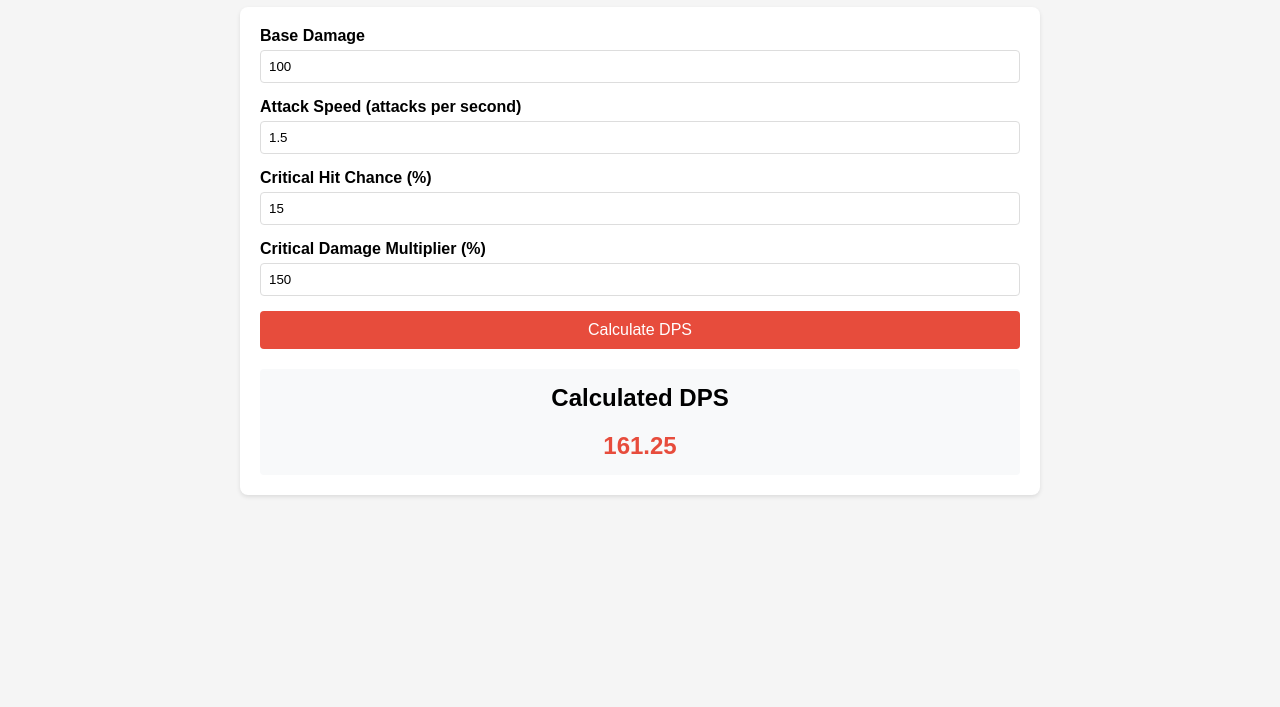
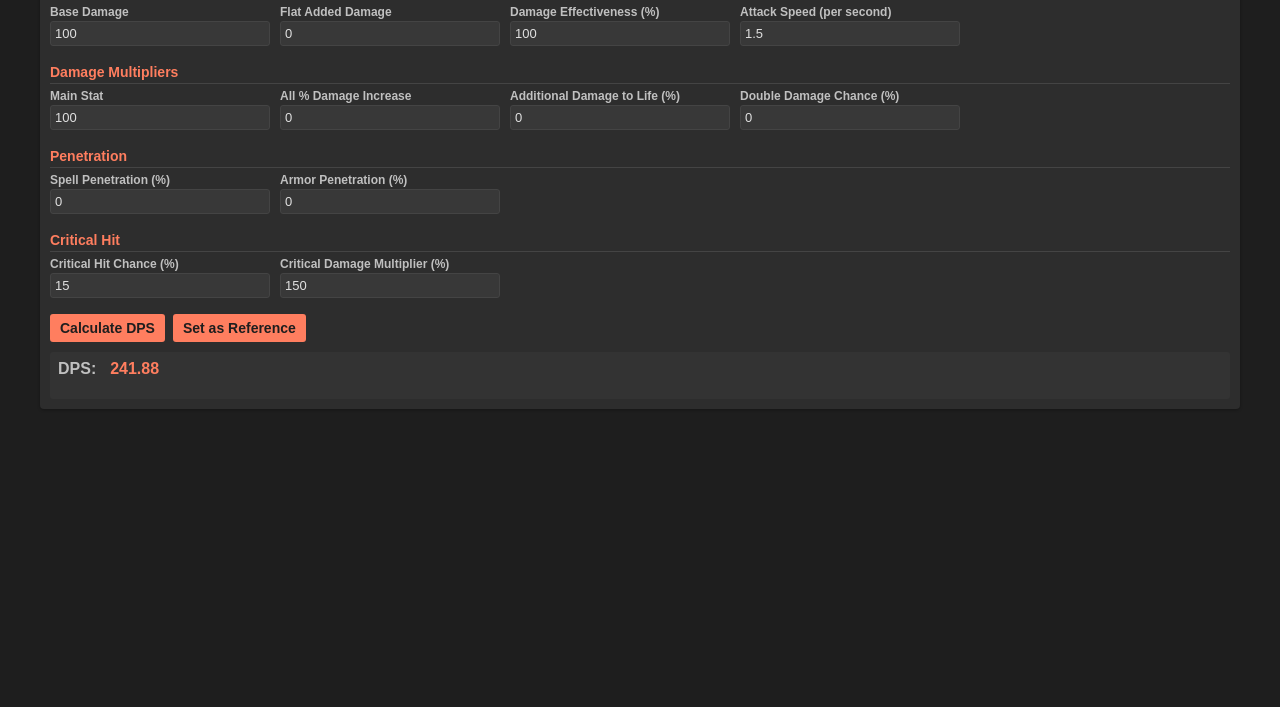
Before and after one commit to chhallchase/TorchlightInfiniteDPS, a plain HTML site: page index.html in a window 1280 px wide. Shown: the part 93-800 px from the top of the page. Drawn offline with Linux system fonts and the light colour scheme.

Commit message:
implemented a lot

```diff
--- /dev/null
+++ b/calculator.js
@@ -0,0 +1,243 @@
+/**
+ * Torchlight Infinite DPS Calculator
+ *
+ * This calculator follows the game's damage formula:
+ * damage = Base Damage × (1 + all damage increase percentages) × (1 + additional damage increase percentage 1) × ...
+ */
+
+// Variables to store reference values
+let referenceDPS = 0;
+let referenceActive = false;
+
+// Save all calculator values to localStorage
+function saveCalculatorValues() {
+    const inputs = document.querySelectorAll('input');
+    const savedValues = {};
+
+    // Save all input values
+    inputs.forEach(input => {
+        savedValues[input.id] = input.value;
+    });
+
+    // Save reference state if active
+    if (referenceActive) {
+        savedValues['referenceActive'] = true;
+        savedValues['referenceDPS'] = referenceDPS;
+    }
+
+    // Store in localStorage
+    localStorage.setItem('torchlightDPSCalculator', JSON.stringify(savedValues));
+}
+
+// Load calculator values from localStorage
+function loadCalculatorValues() {
+    const savedData = localStorage.getItem('torchlightDPSCalculator');
+
+    if (savedData) {
+        const savedValues = JSON.parse(savedData);
+
+        // Restore input values
+        Object.keys(savedValues).forEach(key => {
+            if (key !== 'referenceActive' && key !== 'referenceDPS') {
+                const inputElement = document.getElementById(key);
+                if (inputElement) {
+                    inputElement.value = savedValues[key];
+                }
+            }
+        });
+
+        // Restore reference if it was active
+        if (savedValues.referenceActive) {
+            referenceActive = true;
+            referenceDPS = parseFloat(savedValues.referenceDPS);
+
+            // Update UI for comparison mode
+            document.getElementById('dpsCompare').style.display = 'block';
+            document.getElementById('setReferenceBtn').style.display = 'none';
+            document.getElementById('cancelReferenceBtn').style.display = 'inline-block';
+
+            // Display reference DPS
+            document.getElementById('dpsReference').textContent = referenceDPS.toFixed(2);
+        }
+
+        // Recalculate DPS with loaded values
+        calculateDPS();
+    }
+}
+
+// Calculate DPS when button is clicked
+function calculateDPS() {
+    // Get base stats input values
+    const baseDamage = parseFloat(document.getElementById('baseDamage').value) || 0;
+    const flatAddedDamage = parseFloat(document.getElementById('flatAddedDamage').value) || 0;
+    const damageEffectiveness = parseFloat(document.getElementById('damageEffectiveness').value) || 100;
+    const attackSpeed = parseFloat(document.getElementById('attackSpeed').value) || 0;
+
+    // Get damage multipliers
+    const mainStat = parseFloat(document.getElementById('mainStat').value) || 0;
+    const damageIncrease = parseFloat(document.getElementById('damageIncrease').value) || 0;
+    const lifeMultiplier = parseFloat(document.getElementById('lifeMultiplier').value) || 0;
+    const doubleDamageChance = parseFloat(document.getElementById('doubleDamageChance').value) || 0;
+
+    // Get penetration values
+    const spellPenetration = parseFloat(document.getElementById('spellPenetration').value) || 0;
+    const armorPenetration = parseFloat(document.getElementById('armorPenetration').value) || 0;
+
+    // Get critical hit values
+    const critChance = parseFloat(document.getElementById('critChance').value) || 0;
+    const critMultiplier = parseFloat(document.getElementById('critMultiplier').value) || 100;
+
+    // Calculate effective flat added damage based on skill's effectiveness
+    const effectiveFlatDamage = flatAddedDamage * (damageEffectiveness / 100);
+
+    // Calculate total base damage (base + effective flat added)
+    const totalBaseDamage = baseDamage + effectiveFlatDamage;
+
+    // Calculate damage with buckets according to Torchlight Infinite formula
+    // damage = Base Damage × (1 + all damage increase percentages) × (1 + additional damage increase percentage 1) × ...
+
+    // Bucket 1: All % damage increases
+    const damageIncreaseMult = 1 + (damageIncrease / 100);
+
+    // Bucket 2: Main stat (0.5% per point)
+    const mainStatMult = 1 + (mainStat * 0.5 / 100);
+
+    // Bucket 3: Additional damage to life
+    const lifeDamageMult = 1 + (lifeMultiplier / 100);
+
+    // Bucket 4: Spell penetration
+    const spellPenMult = 1 + (spellPenetration / 100);
+
+    // Bucket 5: Armor penetration
+    const armorPenMult = 1 + (armorPenetration / 100);
+
+    // Calculate base hit damage with all multipliers
+    const damagePerHit = totalBaseDamage * damageIncreaseMult * mainStatMult *
+                         lifeDamageMult * spellPenMult * armorPenMult;
+
+    // Cap crit chance and double damage chance at 100%
+    const effectiveCritChance = Math.min(critChance, 100);
+    const effectiveDoubleDamageChance = Math.min(doubleDamageChance, 100);
+
+    // Calculate average damage considering critical hits and double damage
+    // Critical hit multiplier (e.g., 150% = 1.5x damage)
+    const critMultiplierFactor = critMultiplier / 100;
+
+    // Calculate average damage with critical hits
+    let avgDamageWithCrits = damagePerHit * (1 + (effectiveCritChance / 100) * (critMultiplierFactor - 1));
+
+    // Apply double damage chance (each hit has X% chance to deal 2x damage)
+    const avgDamagePerHit = avgDamageWithCrits * (1 + (effectiveDoubleDamageChance / 100));
+
+    // Calculate DPS
+    const totalDPS = avgDamagePerHit * attackSpeed;
+
+    // Display the result
+    document.getElementById('dpsResult').textContent = totalDPS.toFixed(2);
+
+    // If reference mode is active, update the comparison
+    if (referenceActive) {
+        updateComparison(totalDPS);
+    }
+
+    // Save values to localStorage
+    saveCalculatorValues();
+
+    return totalDPS;
+}
+
+// Set current values as reference
+function setReference() {
+    // Calculate and store the current DPS as reference
+    referenceDPS = calculateDPS();
+    referenceActive = true;
+
+    // Update UI for comparison mode
+    document.getElementById('dpsCompare').style.display = 'block';
+    document.getElementById('setReferenceBtn').style.display = 'none';
+    document.getElementById('cancelReferenceBtn').style.display = 'inline-block';
+
+    // Display reference DPS
+    document.getElementById('dpsReference').textContent = referenceDPS.toFixed(2);
+
+    // Initialize comparison
+    updateComparison(referenceDPS);
+
+    // Save state to localStorage
+    saveCalculatorValues();
+}
+
+// Cancel reference comparison
+function cancelReference() {
+    referenceActive = false;
+
+    // Update UI to hide comparison
+    document.getElementById('dpsCompare').style.display = 'none';
+    document.getElementById('setReferenceBtn').style.display = 'inline-block';
+    document.getElementById('cancelReferenceBtn').style.display = 'none';
+
+    // Save state to localStorage
+    saveCalculatorValues();
+}
+
+// Update the comparison display
+function updateComparison(currentDPS) {
+    const dpsChange = currentDPS - referenceDPS;
+    const percentChange = (dpsChange / referenceDPS) * 100;
+
+    // Format the display with + or - sign and colors
+    const changeElement = document.getElementById('dpsChange');
+
+    // Format with sign, value and percentage
+    let displayText = '';
+    if (dpsChange >= 0) {
+        displayText = `+${dpsChange.toFixed(2)} (${percentChange.toFixed(2)}%)`;
+        changeElement.style.color = '#4CAF50'; // Green for positive
+    } else {
+        displayText = `${dpsChange.toFixed(2)} (${percentChange.toFixed(2)}%)`;
+        changeElement.style.color = '#F44336'; // Red for negative
+    }
+
+    changeElement.textContent = displayText;
+}
+
+// Initialize calculator on page load
+window.onload = function() {
+    // Load saved values
+    loadCalculatorValues();
+
+    // If no saved values, calculate with defaults
+    if (!localStorage.getItem('torchlightDPSCalculator')) {
+        calculateDPS();
+    }
+};
+
+// Add event listeners to recalculate when inputs change
+document.addEventListener('DOMContentLoaded', function() {
+    const inputs = document.querySelectorAll('input');
+    inputs.forEach(input => {
+        input.addEventListener('input', calculateDPS);
+    });
+});
+
+// Calculate initial DPS on page load
+window.onload = calculateDPS;
+
+// Add event listeners to recalculate when inputs change
+document.addEventListener('DOMContentLoaded', function() {
+    const inputs = document.querySelectorAll('input');
+    inputs.forEach(input => {
+        input.addEventListener('input', calculateDPS);
+    });
+});
+
+// Calculate initial DPS on page load
+window.onload = calculateDPS;
+
+// Add event listeners to recalculate when inputs change
+document.addEventListener('DOMContentLoaded', function() {
+    const inputs = document.querySelectorAll('input');
+    inputs.forEach(input => {
+        input.addEventListener('input', calculateDPS);
+    });
+});
--- a/index.html
+++ b/index.html
@@ -4,124 +4,107 @@
     <meta charset="UTF-8">
     <meta name="viewport" content="width=device-width, initial-scale=1.0">
     <title>Torchlight Infinite DPS Calculator</title>
-    <style>
-        body {
-            font-family: Arial, sans-serif;
-            max-width: 800px;
-            margin: 0 auto;
-            padding: 20px;
-            background-color: #f5f5f5;
-        }
-        h1 {
-            color: #e74c3c;
-            text-align: center;
-        }
-        .calculator {
-            background-color: white;
-            padding: 20px;
-            border-radius: 8px;
-            box-shadow: 0 2px 4px rgba(0, 0, 0, 0.1);
-        }
-        .input-group {
-            margin-bottom: 15px;
-        }
-        label {
-            display: block;
-            margin-bottom: 5px;
-            font-weight: bold;
-        }
-        input {
-            width: 100%;
-            padding: 8px;
-            border: 1px solid #ddd;
-            border-radius: 4px;
-            box-sizing: border-box;
-        }
-        button {
-            background-color: #e74c3c;
-            color: white;
-            border: none;
-            padding: 10px 15px;
-            border-radius: 4px;
-            cursor: pointer;
-            font-size: 16px;
-            width: 100%;
-        }
-        button:hover {
-            background-color: #c0392b;
-        }
-        .result {
-            margin-top: 20px;
-            padding: 15px;
-            background-color: #f8f9fa;
-            border-radius: 4px;
-            text-align: center;
-        }
-        .result h2 {
-            margin-top: 0;
-        }
-        .dps-value {
-            font-size: 24px;
-            font-weight: bold;
-            color: #e74c3c;
-        }
-    </style>
+    <link rel="stylesheet" href="styles.css">
 </head>
 <body>
     <h1>Torchlight Infinite DPS Calculator</h1>
 
     <div class="calculator">
+        <div class="section-title">Base Stats</div>
+        <div class="input-section">
             <div class="input-group">
                 <label for="baseDamage">Base Damage</label>
-            <input type="number" id="baseDamage" placeholder="Enter base damage" value="100">
+                <input type="number" id="baseDamage" placeholder="Base damage" value="100">
             </div>
 
             <div class="input-group">
-            <label for="attackSpeed">Attack Speed (attacks per second)</label>
-            <input type="number" id="attackSpeed" step="0.1" placeholder="Enter attack speed" value="1.5">
+                <label for="flatAddedDamage">Flat Added Damage</label>
+                <input type="number" id="flatAddedDamage" placeholder="Flat added damage" value="0">
             </div>
 
             <div class="input-group">
+                <label for="damageEffectiveness">Damage Effectiveness (%)</label>
+                <input type="number" id="damageEffectiveness" placeholder="Effectiveness %" value="100">
+            </div>
+
+            <div class="input-group">
+                <label for="attackSpeed">Attack Speed (per second)</label>
+                <input type="number" id="attackSpeed" step="0.1" placeholder="Attack speed" value="1.5">
+            </div>
+        </div>
+
+        <div class="section-title">Damage Multipliers</div>
+        <div class="input-section">
+            <div class="input-group">
+                <label for="mainStat">Main Stat</label>
+                <input type="number" id="mainStat" placeholder="Main stat" value="100">
+            </div>
+
+            <div class="input-group">
+                <label for="damageIncrease">All % Damage Increase</label>
+                <input type="number" id="damageIncrease" placeholder="% damage increase" value="0">
+            </div>
+
+            <div class="input-group">
+                <label for="lifeMultiplier">Additional Damage to Life (%)</label>
+                <input type="number" id="lifeMultiplier" placeholder="% to life" value="0">
+            </div>
+
+            <div class="input-group">
+                <label for="doubleDamageChance">Double Damage Chance (%)</label>
+                <input type="number" id="doubleDamageChance" min="0" max="100" placeholder="Double damage %" value="0">
+            </div>
+        </div>
+
+        <div class="section-title">Penetration</div>
+        <div class="input-section">
+            <div class="input-group">
+                <label for="spellPenetration">Spell Penetration (%)</label>
+                <input type="number" id="spellPenetration" placeholder="Spell pen %" value="0">
+            </div>
+
+            <div class="input-group">
+                <label for="armorPenetration">Armor Penetration (%)</label>
+                <input type="number" id="armorPenetration" placeholder="Armor pen %" value="0">
+            </div>
+        </div>
+
+        <div class="section-title">Critical Hit</div>
+        <div class="input-section">
+            <div class="input-group">
                 <label for="critChance">Critical Hit Chance (%)</label>
-            <input type="number" id="critChance" min="0" max="100" placeholder="Enter crit chance" value="15">
+                <input type="number" id="critChance" min="0" max="100" placeholder="Crit chance" value="15">
             </div>
 
             <div class="input-group">
                 <label for="critMultiplier">Critical Damage Multiplier (%)</label>
-            <input type="number" id="critMultiplier" min="100" placeholder="Enter crit multiplier" value="150">
-        </div>
-
-        <button onclick="calculateDPS()">Calculate DPS</button>
-
-        <div class="result">
-            <h2>Calculated DPS</h2>
-            <div class="dps-value" id="dpsResult">0</div>
+                <input type="number" id="critMultiplier" min="100" placeholder="Crit multiplier" value="150">
             </div>
         </div>
 
-    <script>
-        function calculateDPS() {
-            // Get input values
-            const baseDamage = parseFloat(document.getElementById('baseDamage').value) || 0;
-            const attackSpeed = parseFloat(document.getElementById('attackSpeed').value) || 0;
-            const critChance = parseFloat(document.getElementById('critChance').value) || 0;
-            const critMultiplier = parseFloat(document.getElementById('critMultiplier').value) || 100;
+        <div class="button-group">
+            <button onclick="calculateDPS()">Calculate DPS</button>
+            <button onclick="setReference()" id="setReferenceBtn">Set as Reference</button>
+            <button onclick="cancelReference()" id="cancelReferenceBtn" style="display: none;">Cancel</button>
+        </div>
 
-            // Calculate non-crit DPS
-            const nonCritDamage = baseDamage * (1 - (critChance / 100));
+        <div class="result">
+            <h2>DPS:</h2>
+            <span class="dps-value" id="dpsResult">0</span>
 
-            // Calculate crit DPS
-            const critDamage = baseDamage * (critChance / 100) * (critMultiplier / 100);
+            <div id="dpsCompare" class="dps-compare" style="display: none;">
+                <div class="compare-item">
+                    <span class="compare-label">vs Reference:</span>
+                    <span id="dpsChange" class="dps-change">+0 (0%)</span>
+                </div>
+                <div class="compare-item">
+                    <span class="compare-label">Reference DPS:</span>
+                    <span id="dpsReference" class="dps-reference">0</span>
+                </div>
+            </div>
+        </div>
+    </div>
 
-            // Calculate total DPS
-            const totalDPS = (nonCritDamage + critDamage) * attackSpeed;
-
-            // Display the result
-            document.getElementById('dpsResult').textContent = totalDPS.toFixed(2);
-        }
-
-        // Calculate initial DPS on page load
-        window.onload = calculateDPS;
-    </script>
+    <script src="calculator.js"></script>
 </body>
 </html>
--- /dev/null
+++ b/styles.css
@@ -0,0 +1,144 @@
+body {
+    font-family: Arial, sans-serif;
+    max-width: 1200px;
+    margin: 0 auto;
+    padding: 10px;
+    background-color: #1e1e1e;
+    color: #e0e0e0;
+    font-size: 14px;
+}
+
+h1 {
+    color: #ff7e5f;
+    text-align: center;
+    font-size: 20px;
+    margin: 10px 0;
+}
+
+.calculator {
+    background-color: #2d2d2d;
+    padding: 10px;
+    border-radius: 4px;
+    box-shadow: 0 1px 3px rgba(0, 0, 0, 0.3);
+}
+
+.input-section {
+    display: flex;
+    flex-wrap: wrap;
+    gap: 10px;
+}
+
+.input-group {
+    margin-bottom: 8px;
+    width: 220px;
+}
+
+label {
+    display: block;
+    margin-bottom: 2px;
+    font-weight: bold;
+    font-size: 12px;
+    color: #c0c0c0;
+}
+
+input {
+    width: 100%;
+    padding: 4px;
+    border: 1px solid #444;
+    border-radius: 3px;
+    box-sizing: border-box;
+    font-size: 13px;
+    background-color: #383838;
+    color: #e0e0e0;
+}
+
+input:focus {
+    outline: none;
+    border-color: #ff7e5f;
+}
+
+button {
+    background-color: #ff7e5f;
+    color: #1e1e1e;
+    border: none;
+    padding: 6px 10px;
+    border-radius: 3px;
+    cursor: pointer;
+    font-size: 14px;
+    margin-top: 8px;
+    margin-right: 8px;
+    width: auto;
+    font-weight: bold;
+}
+
+button:hover {
+    background-color: #ff9980;
+}
+
+.button-group {
+    display: flex;
+    flex-wrap: wrap;
+}
+
+#cancelReferenceBtn {
+    background-color: #4a4a4a;
+    color: #e0e0e0;
+}
+
+#cancelReferenceBtn:hover {
+    background-color: #5a5a5a;
+}
+
+.result {
+    margin-top: 10px;
+    padding: 8px;
+    background-color: #333333;
+    border-radius: 3px;
+}
+
+.result h2 {
+    margin-top: 0;
+    font-size: 16px;
+    display: inline-block;
+    margin-right: 10px;
+    color: #c0c0c0;
+}
+
+.dps-value {
+    font-size: 16px;
+    font-weight: bold;
+    color: #ff7e5f;
+    display: inline-block;
+}
+
+.dps-compare {
+    margin-top: 8px;
+    padding-top: 8px;
+    border-top: 1px solid #444;
+}
+
+.compare-item {
+    margin: 5px 0;
+}
+
+.compare-label {
+    color: #c0c0c0;
+    margin-right: 10px;
+}
+
+.dps-change {
+    font-weight: bold;
+}
+
+.dps-reference {
+    color: #8e8e8e;
+}
+
+.section-title {
+    font-weight: bold;
+    margin-top: 10px;
+    margin-bottom: 5px;
+    border-bottom: 1px solid #444;
+    padding-bottom: 3px;
+    color: #ff7e5f;
+}
```
Lines whose indentation alone changed are shown as unchanged.
